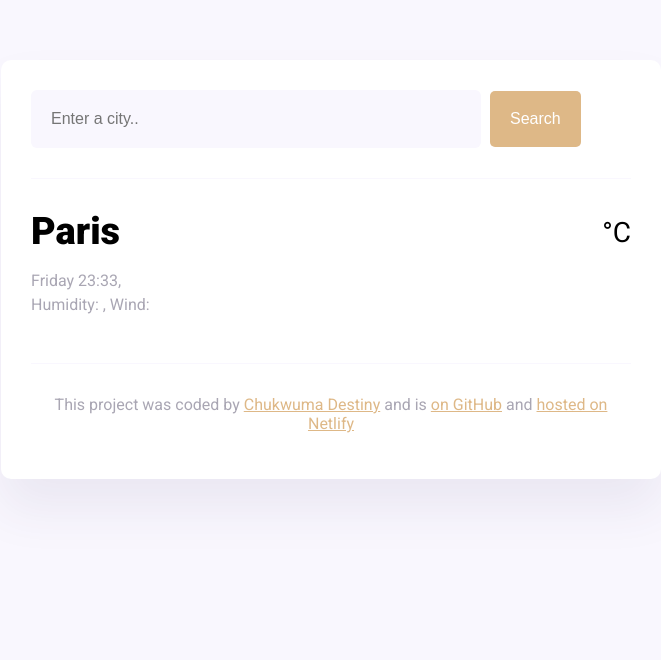
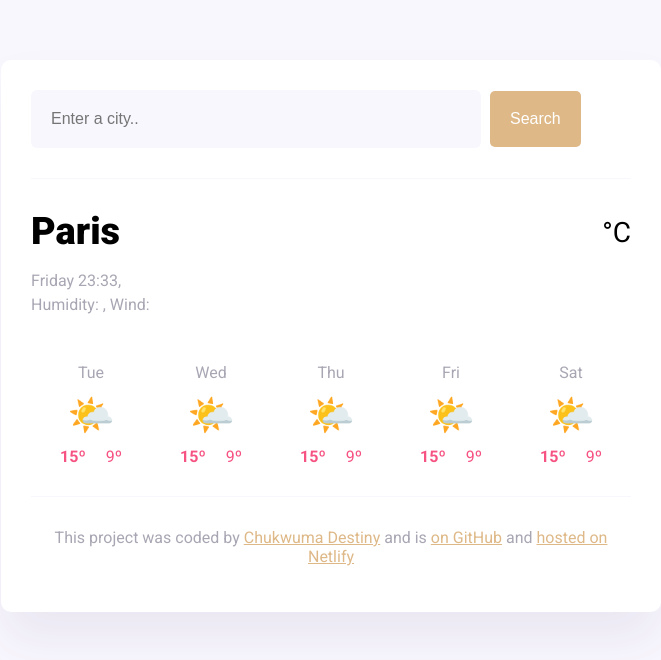
Before and after one commit to Cheta008/my-weather-app, a plain HTML site: page index.html in a window 1280 px wide. Shown: the whole page, without its empty margins (309-970 px from the left). Drawn offline with nearby package versions, Linux system fonts and the light colour scheme; no server answers.

Commit message:
Added weather functionalities in HTML, JS and CSS

```diff
--- a/index.html
+++ b/index.html
@@ -48,6 +48,7 @@
             ><span class="current-temperature-unit">°C</span>
           </div>
         </div>
+        <div class="weather-forecast" id="forecast"></div>
       </main>
       <footer>
         <p>
--- a/script.js
+++ b/script.js
@@ -59,6 +59,33 @@ function formatDate(date) {
   return `${formattedDay} ${hours}:${minutes}`;
 }
 
+function display() {
+  let days = ["Tue", "Wed", "Thu", "Fri", "Sat"];
+  let forecastHtml = "";
+
+  days.forEach(function(day) {
+    forecastHtml =
+      forecastHtml +
+      `
+      <div class="weather-forecast-day">
+        <div class="weather-forecast-date">${day}</div>
+        <div class="weather-forecast-icon">🌤️</div>
+        <div class="weather-forecast-temperatures">
+          <div class="weather-forecast-temperature">
+            <strong>15º</strong>
+          </div>
+          <div class="weather-forecast-temperature">9º</div>
+        </div>
+      </div>
+    `;
+  });
+
+  let forecastElement = document.querySelector("#forecast");
+  forecastElement.innerHTML = forecastHtml;
+}
+
+
+
 let searchForm = document.querySelector("#search-form");
 searchForm.addEventListener("submit", searchSubmit);
 
@@ -68,3 +95,4 @@ let currentDate = new Date();
 currentDateELement.innerHTML = formatDate(currentDate);
 
 search("Abuja");
+display();
--- a/styles.css
+++ b/styles.css
@@ -93,7 +93,36 @@ main {
     top: -38px;
     margin-top: 6px;
 }
+ .weather-forecast {
+     display: flex;
+     justify-content: space-around;
+     margin-top: 30px;
+ }
 
+ .weather-forecast-date {
+     text-align: center;
+     color: rgba(39, 33, 66, 0.4);
+     font-size: 16px;
+     line-height: 20px;
+     margin-bottom: 10px;
+ }
+
+ .weather-forecast-icon {
+     font-size: 38px;
+     text-align: center;
+ }
+
+ .weather-forecast-temperatures {
+     text-align: center;
+     color: #f65282;
+     margin-top: 10px;
+     display: flex;
+     justify-content: center;
+ }
+
+ .weather-forecast-temperature {
+     padding: 0 10px;
+ }
 footer {
     border-top: 1px solid #f9f7fe;
     text-align: center;
```
